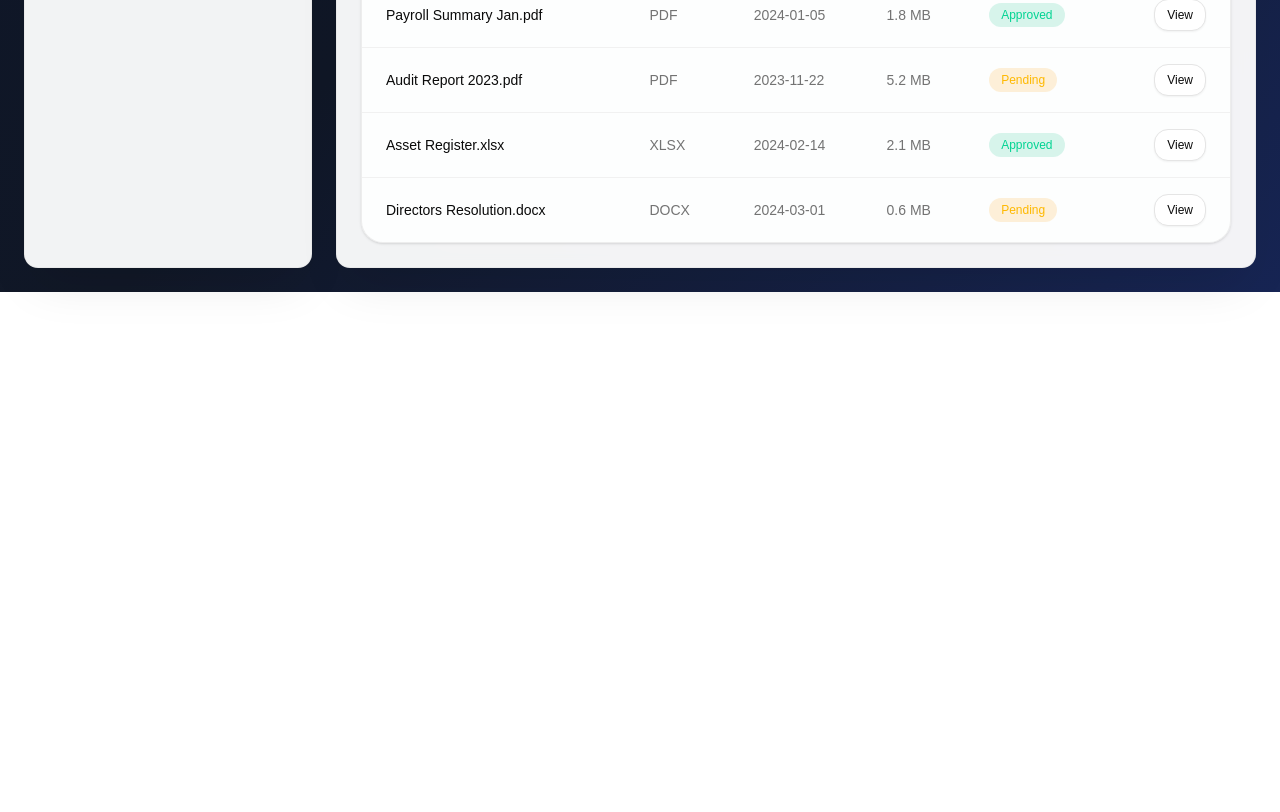
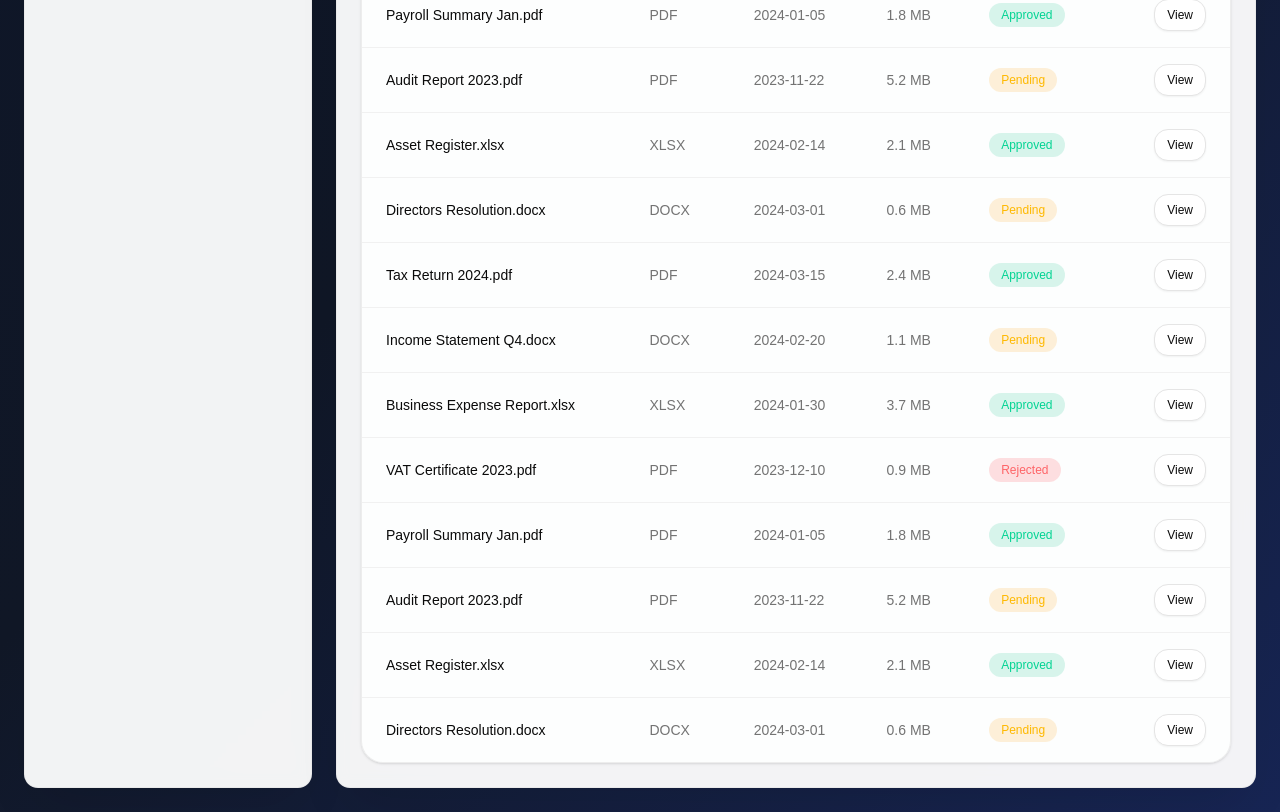
Before and after one commit to Rafsun83/TaxDibo, a React (Vite) app: page /documents in a window 1280 px wide. Shown: the part 542-1354 px from the top of the page. Before the commit the page ends 834 px from the top, so only its background shows below. Built offline with nearby package versions, Linux system fonts and the light colour scheme.

Commit message:
Added API guid file

```diff
--- a/src/screens/DocumentsPage.tsx
+++ b/src/screens/DocumentsPage.tsx
@@ -3,6 +3,70 @@ import { X } from "lucide-react";
 import { Button } from "@/components/ui/button";
 
 const DOCUMENTS = [
+  {
+    id: 1,
+    name: "Tax Return 2024.pdf",
+    type: "PDF",
+    date: "2024-03-15",
+    size: "2.4 MB",
+    status: "Approved",
+  },
+  {
+    id: 2,
+    name: "Income Statement Q4.docx",
+    type: "DOCX",
+    date: "2024-02-20",
+    size: "1.1 MB",
+    status: "Pending",
+  },
+  {
+    id: 3,
+    name: "Business Expense Report.xlsx",
+    type: "XLSX",
+    date: "2024-01-30",
+    size: "3.7 MB",
+    status: "Approved",
+  },
+  {
+    id: 4,
+    name: "VAT Certificate 2023.pdf",
+    type: "PDF",
+    date: "2023-12-10",
+    size: "0.9 MB",
+    status: "Rejected",
+  },
+  {
+    id: 5,
+    name: "Payroll Summary Jan.pdf",
+    type: "PDF",
+    date: "2024-01-05",
+    size: "1.8 MB",
+    status: "Approved",
+  },
+  {
+    id: 6,
+    name: "Audit Report 2023.pdf",
+    type: "PDF",
+    date: "2023-11-22",
+    size: "5.2 MB",
+    status: "Pending",
+  },
+  {
+    id: 7,
+    name: "Asset Register.xlsx",
+    type: "XLSX",
+    date: "2024-02-14",
+    size: "2.1 MB",
+    status: "Approved",
+  },
+  {
+    id: 8,
+    name: "Directors Resolution.docx",
+    type: "DOCX",
+    date: "2024-03-01",
+    size: "0.6 MB",
+    status: "Pending",
+  },
   {
     id: 1,
     name: "Tax Return 2024.pdf",
```
Also changed, not shown: 1 other file (tests, documents, lock files or other folders).
